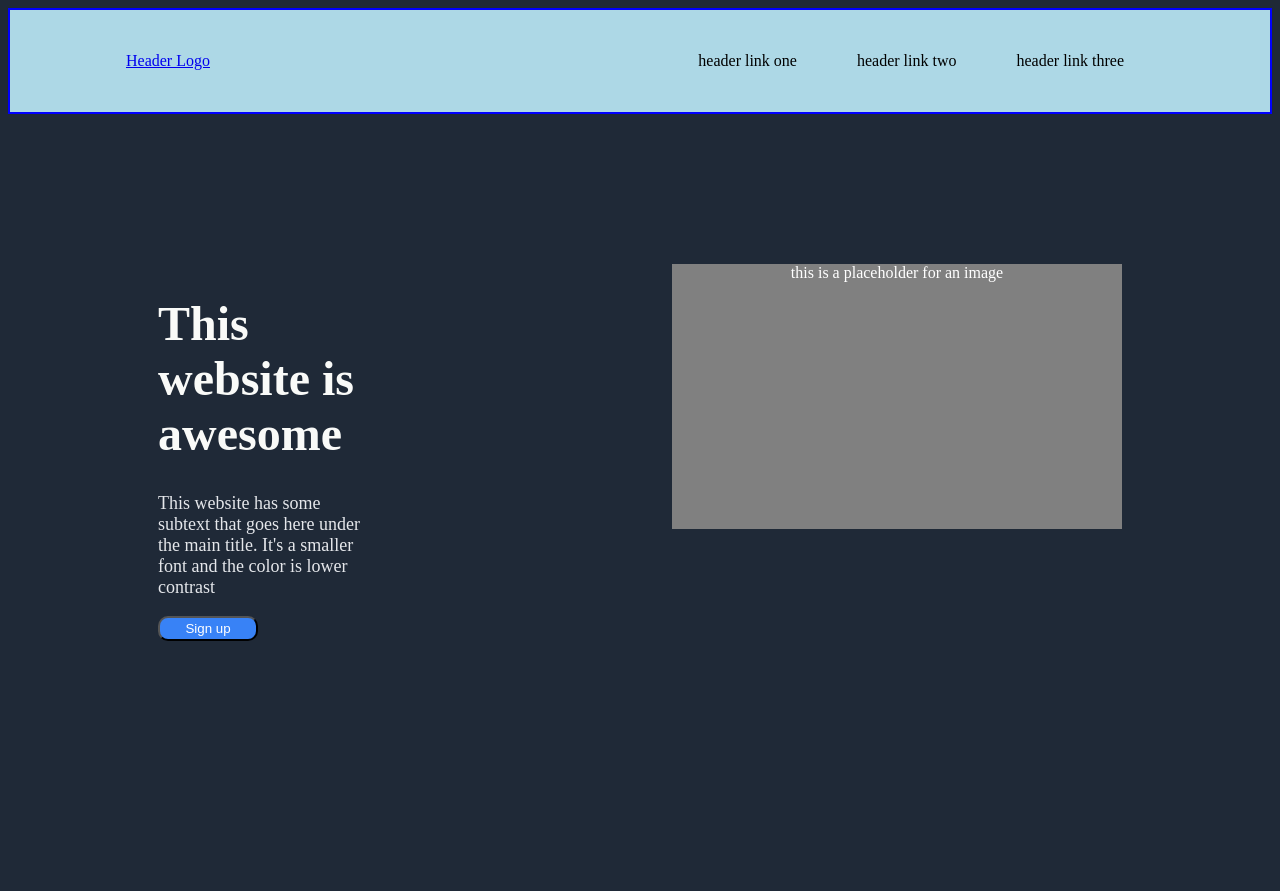
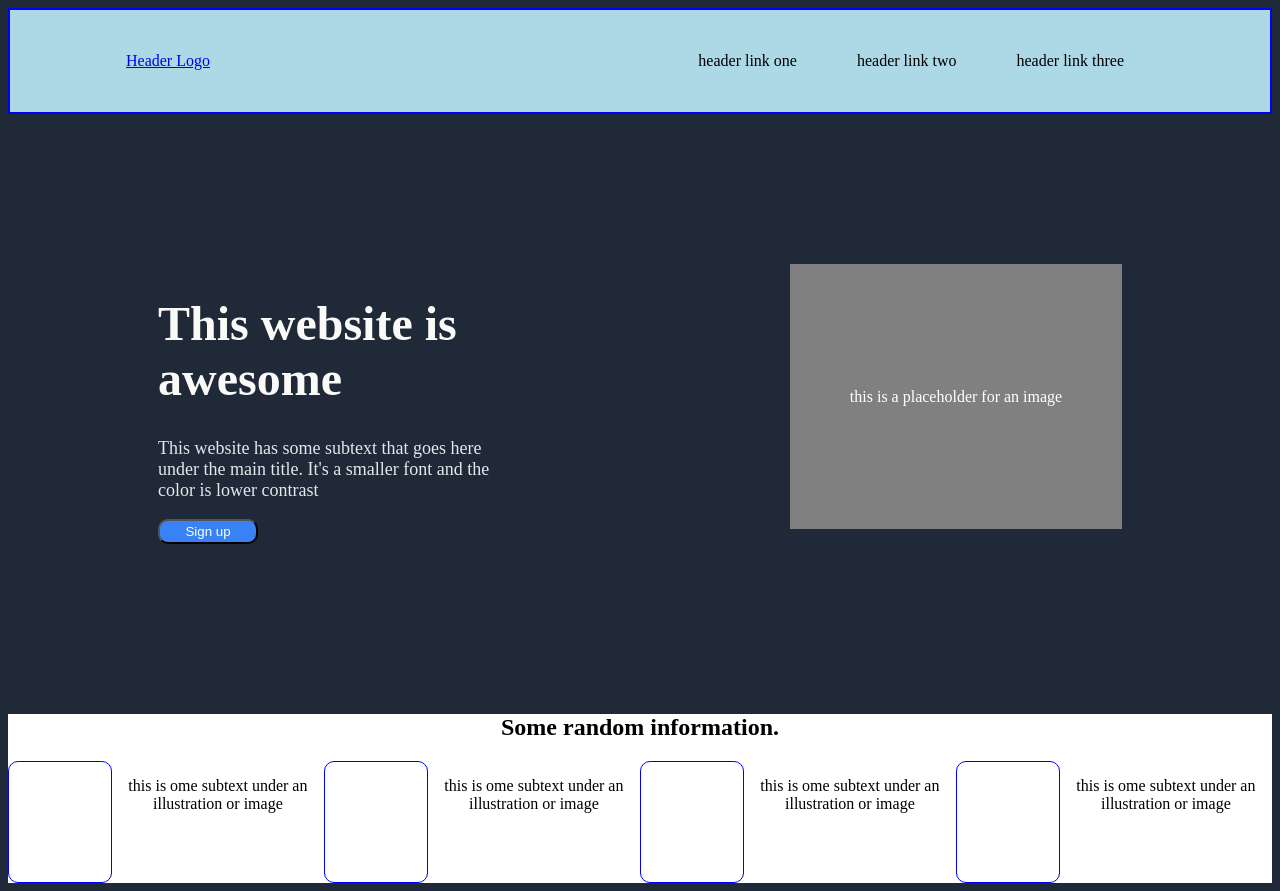
Before and after one commit to Jaecodes28/practice, a plain HTML site: page index.html in a window 1280 px wide. Before the commit the page ends 800 px from the top, so only its background shows below. Drawn offline with Linux system fonts and the light colour scheme.

Commit message:
second commit of Odin project

```diff
--- a/index.html
+++ b/index.html
@@ -33,5 +33,29 @@
 
   </div>
 
+<div class="section3">
+  <h2>Some random information.</h2>
+
+  <div class="section3box">
+    <div class="box">
+    </div>
+    <p>this is ome subtext under an illustration or image</p>
+
+    <div class="box">
+    </div>
+    <p>this is ome subtext under an illustration or image</p>
+
+    <div class="box">
+    </div>
+    <p>this is ome subtext under an illustration or image</p>
+
+    <div class="box">
+    </div>
+    <p>this is ome subtext under an illustration or image</p>
+  </div>
+
+</div>
+
+
 </body>
 </html>
--- a/stylesheet.css
+++ b/stylesheet.css
@@ -60,7 +60,6 @@ li {
 .right  {
     flex: 1;
     padding: 150px;
-    text-align: center;
 }
 
 .placeholder {
@@ -69,6 +68,23 @@ li {
     width: 450px;
     height: 265px;
     text-align: center;
-    margin: auto;
-    padding: auto;
+    vertical-align: middle;
+    display: table-cell;
 }
+
+.section3 {
+    background-color: white;
+    display: block;
+    text-align: center;
+}
+
+.box {
+    width: 150px;
+    height: 120px;
+    border: 1px solid blue;
+    border-radius: 10px;
+}
+
+.section3box{
+    display: flex;
+}
```
